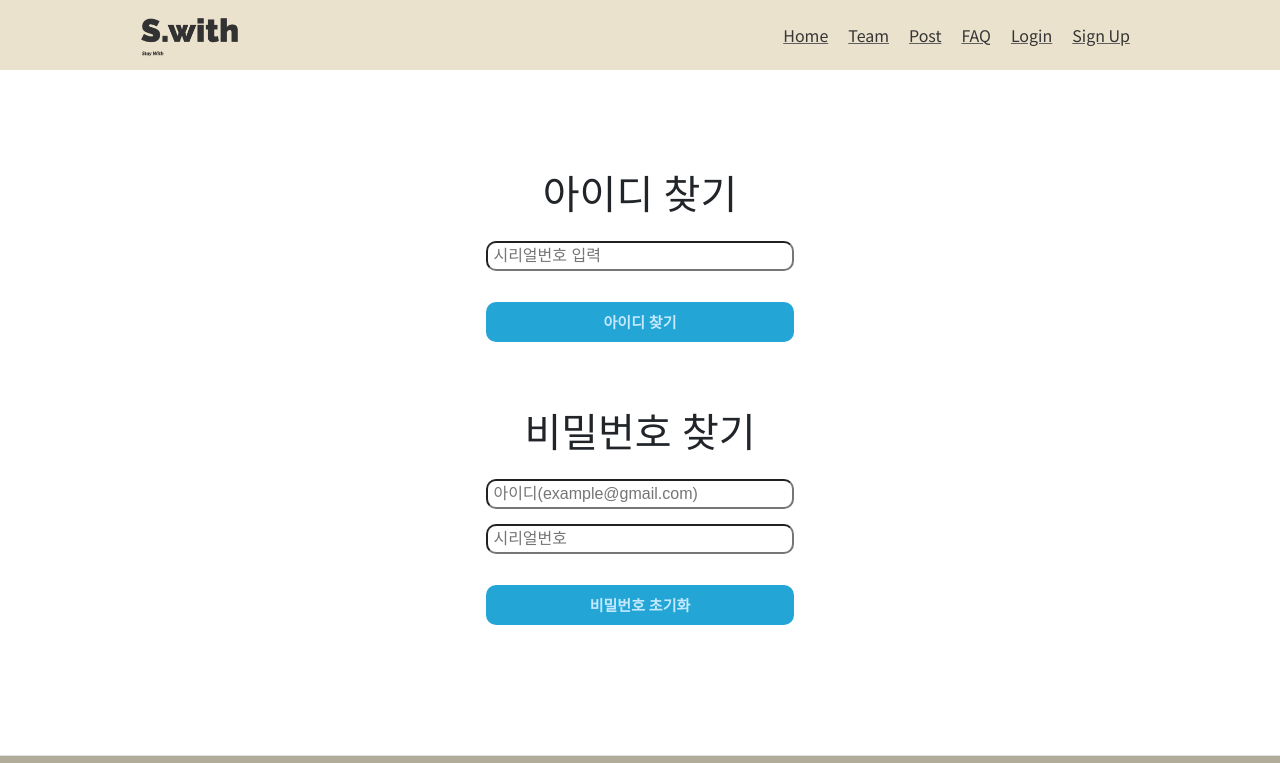
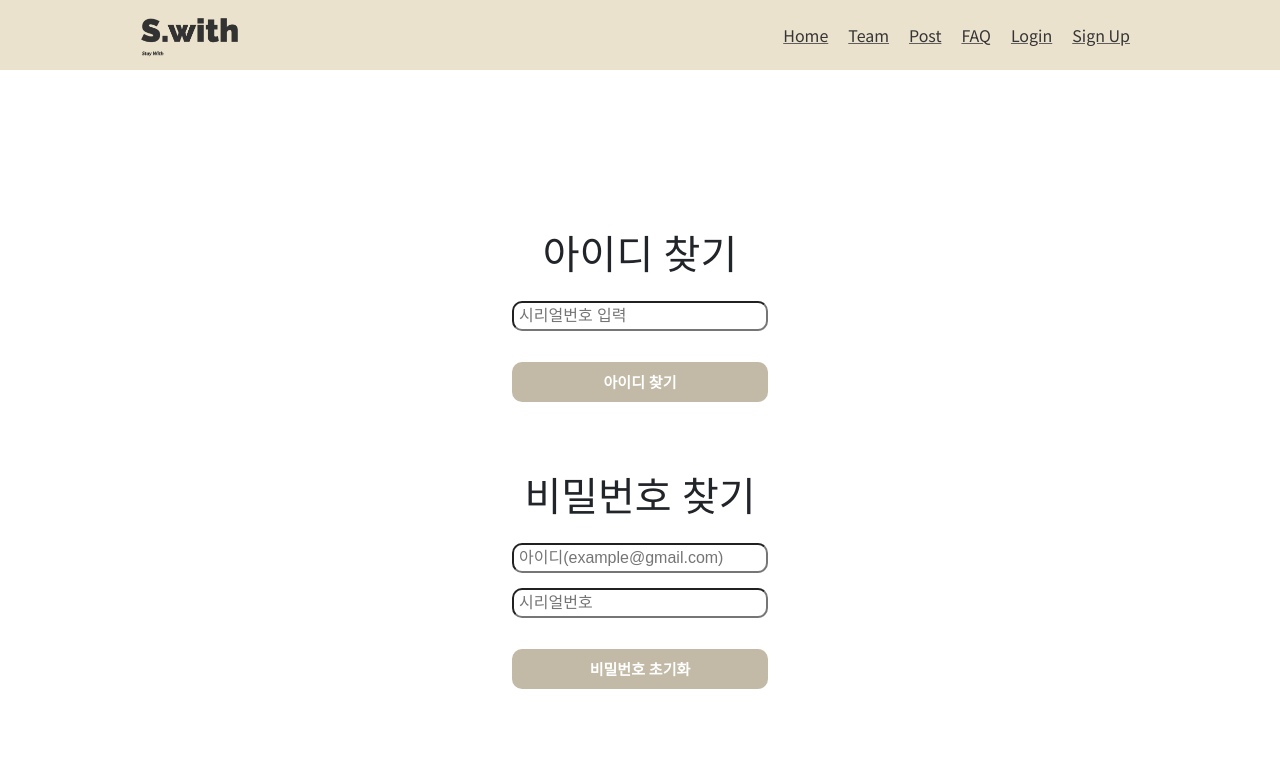
Before and after one commit to Yjason-K/AIVLE_BigProject_Swith, a React (Create React App) app: page /findid in a window 1280 px wide. Shown: the top 763 px of the page. Built offline with nearby package versions, Linux system fonts and the light colour scheme.

Commit message:
style - findid.js, findid.css 수정

```diff
--- a/src/pages/findid.js
+++ b/src/pages/findid.js
@@ -1,6 +1,6 @@
 import { useState } from "react";
 import { useNavigate } from "react-router-dom";
-import "../style/loginScreen.css";
+import "../style/findid.css";
 import Myheader from "../components/header";
 import axios from "axios";
 
@@ -105,11 +105,13 @@ const FindID = () => {
   return (
     <div className="findpassword">
       <Myheader />
-      <div className="findpwd" style={{ marginTop: "100px" }}>
-        <center>
+      <div className="find_pwd">
         {!verified ? (
           <>
-              <h1 className="title">아이디 찾기</h1>
+            <div style={{ height: "auto" }}>
+              <center>
+                <div className="find_id">
+                  <h1>아이디 찾기</h1>
                   <div className="findEmailArea">
                     <form onSubmit={findEmail}>
                       <input
@@ -123,18 +125,16 @@ const FindID = () => {
                       />
                       <button
                         type="submit"
-                    className="sbButton"
+                        className="findid_button"
                         style={{ marginTop: "1px" }}
                       >
                         아이디 찾기
                       </button>
                     </form>
                   </div>
-              <br />
-              <br />
-              <br />
-              <br />
-              <h1 className="title">비밀번호 찾기</h1>
+                </div>
+                <div style={{ marginTop: "100px" }}>
+                  <h1>비밀번호 찾기</h1>
                   <div className="verifyArea">
                     <form onSubmit={verifyUser}>
                       <input
@@ -146,7 +146,6 @@ const FindID = () => {
                         onChange={setinfo}
                         value={idInfo.email}
                         key="email"
-                    readOnly
                       />
                       <input
                         type="text"
@@ -159,17 +158,22 @@ const FindID = () => {
                       />
                       <button
                         type="submit"
-                    className="sbButton"
+                        className="findid_button"
                         style={{ marginTop: "1px" }}
                       >
                         비밀번호 초기화
                       </button>
                     </form>
                   </div>
+                </div>
+              </center>
+            </div>
+
           </>
         ) : (
           <>
-              <br />
+            <div className="resetpwd">
+              <center>
                 <h3 className="subtitle">
                   새로운 비밀번호를 입력하세요.
                   <br />
@@ -206,14 +210,15 @@ const FindID = () => {
                       />
                       비밀번호 표시
                     </label>
-                  <button type="submit" className="pwdchange">
+                    <button type="submit" className="resetpwd_button">
                       비밀번호 변경
                     </button>
                   </form>
                 </div>
+              </center>
+            </div>
           </>
         )}
-        </center>
       </div>
     </div>
   );
--- /dev/null
+++ b/src/style/findid.css
@@ -0,0 +1,78 @@
+.findpassword{
+    height: 814px;
+}
+
+.find_pwd {
+    height: auto;
+    display: flex;
+    flex-direction: column;
+    align-items: center;
+    justify-content: center;
+    width: 25%;
+    margin: 10em auto;
+  }
+
+.confirmPasswordInput,
+.emailInput,
+.newPasswordInput,
+.serialnumberInput{
+  padding: 5px;
+  width: 80%;
+  margin-top: 15px;
+  border: 1;
+  border-radius: 10px;
+  outline-style: none;
+  display: inline-block;
+  height: 30px;
+  font-family: sans-serif;
+}
+
+.findid_button {
+    position: relative;
+    bottom: -30px;
+    margin-top: 15px;
+    width: 80%;
+    height: 40px;
+    border: none;
+    font-size: 15px;
+    cursor: pointer;
+    border-radius: 10px;
+    font-weight: 700;
+    background-color: #c2baa6;
+    color: rgb(255, 255, 255);
+    transition: all ease-in-out 0.2s;
+  }
+
+.findid_button:hover{
+    background-color : #B1AB9A;
+    color: rgb(255, 255, 255);
+}
+
+.resetpwd{
+    height: auto;
+    display: flex;
+    flex-direction: column;
+    align-items: center;
+    justify-content: center;
+    margin: 6.75em auto;
+}
+
+.resetpwd_button {
+    position: relative;
+    margin-top: 15px;
+    width: 80%;
+    height: 40px;
+    border: none;
+    font-size: 15px;
+    cursor: pointer;
+    border-radius: 10px;
+    font-weight: 700;
+    background-color: #c2baa6;
+    color: rgb(255, 255, 255);
+    transition: all ease-in-out 0.2s;
+  }
+
+.resetpwd_button:hover{
+    background-color : #B1AB9A;
+    color: rgb(255, 255, 255);
+}
```
Lines whose indentation alone changed are shown as unchanged.
